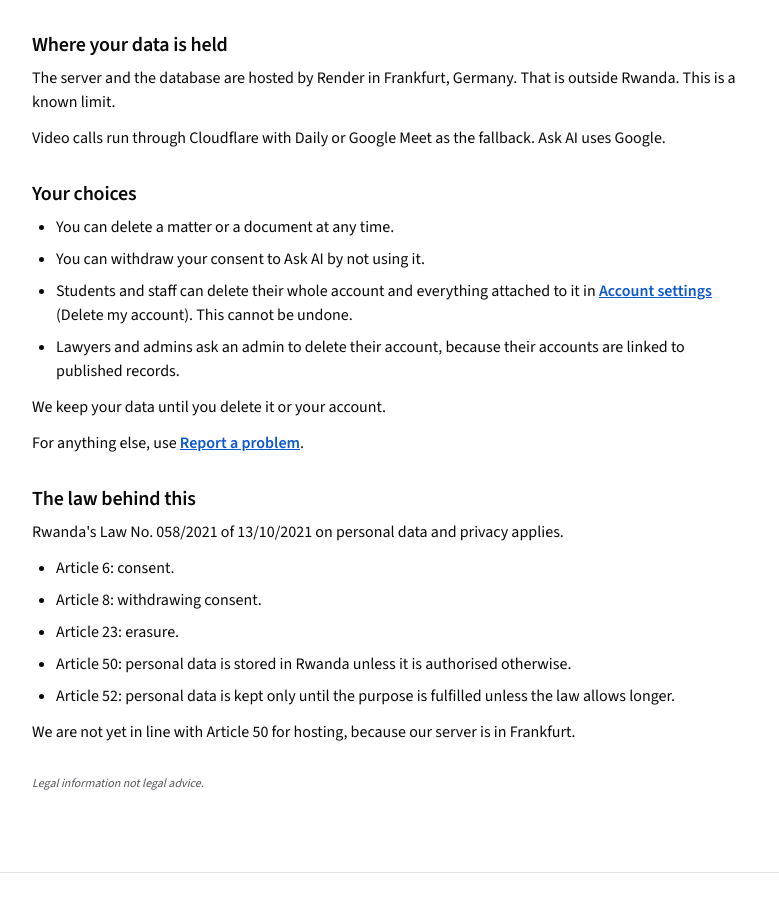
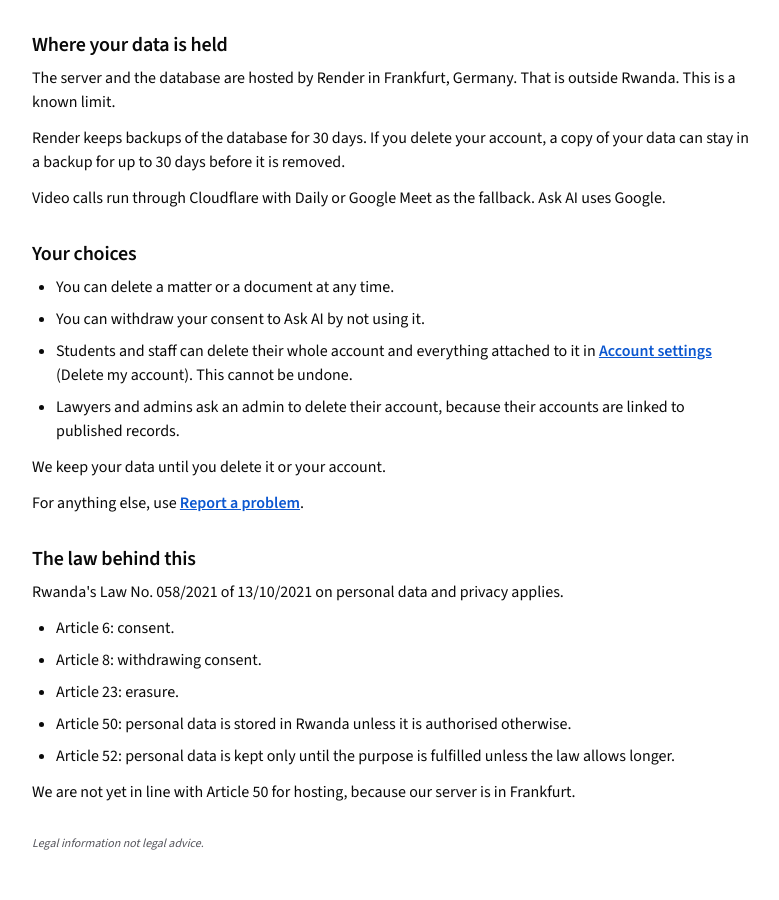
Before and after one commit to EliseJulio/ALU-Legal-Companion, a React (Vite) app in the folder client/: page /privacy in a window 1280 px wide. Shown: the part 1641-2541 px from the top of the page, without its empty margins (16-795 px from the left). Built offline with nearby package versions, Linux system fonts and the light colour scheme; no server answers.

Commit message:
Say how long database backups are kept on the Privacy page

```diff
--- a/client/src/pages/Privacy.jsx
+++ b/client/src/pages/Privacy.jsx
@@ -90,6 +90,10 @@ export default function Privacy() {
 
       <Section id="where" title="Where your data is held">
         <p>The server and the database are hosted by Render in Frankfurt, Germany. That is outside Rwanda. This is a known limit.</p>
+        <p>
+          Render keeps backups of the database for 30 days. If you delete your account, a copy of your data can stay in a backup
+          for up to 30 days before it is removed.
+        </p>
         <p>Video calls run through Cloudflare with Daily or Google Meet as the fallback. Ask AI uses Google.</p>
       </Section>
 
```
